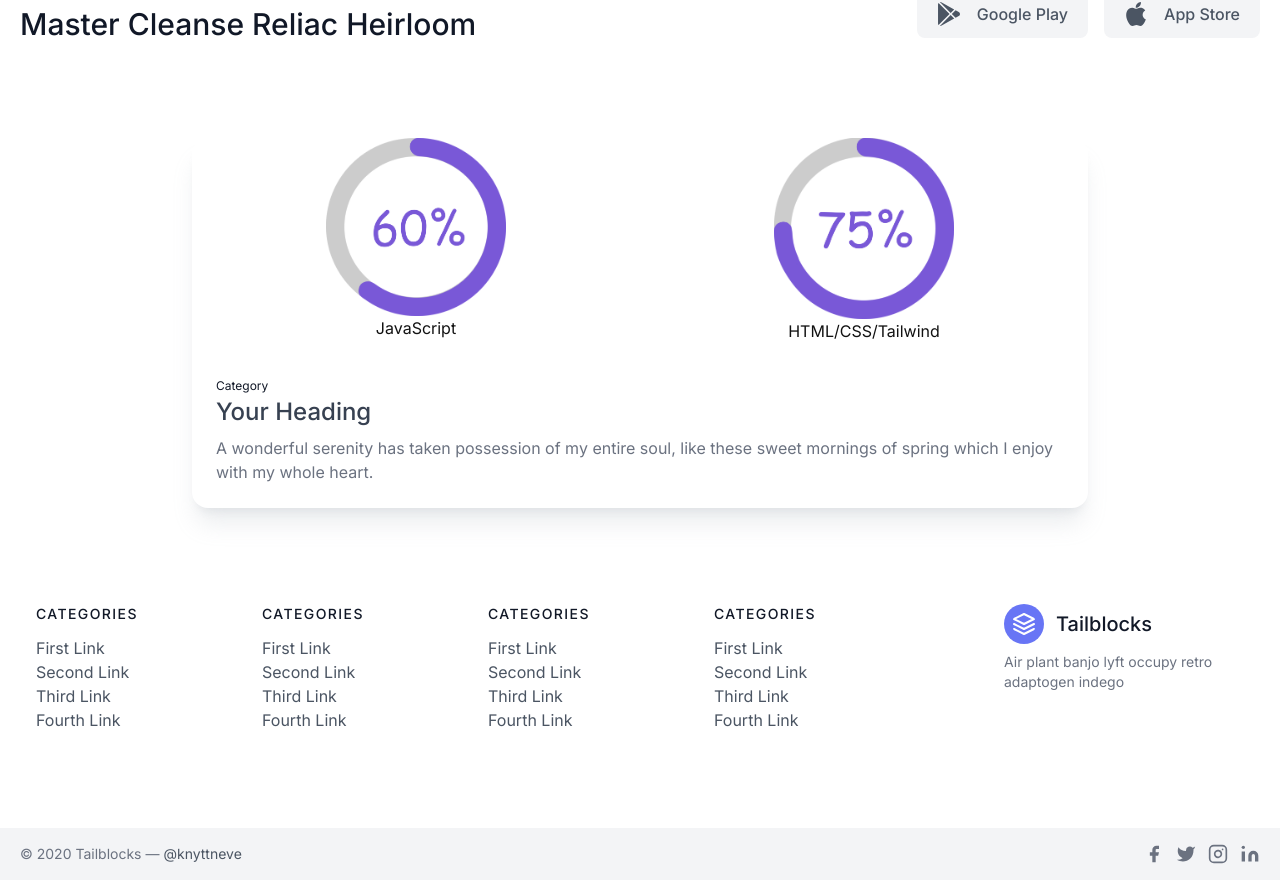
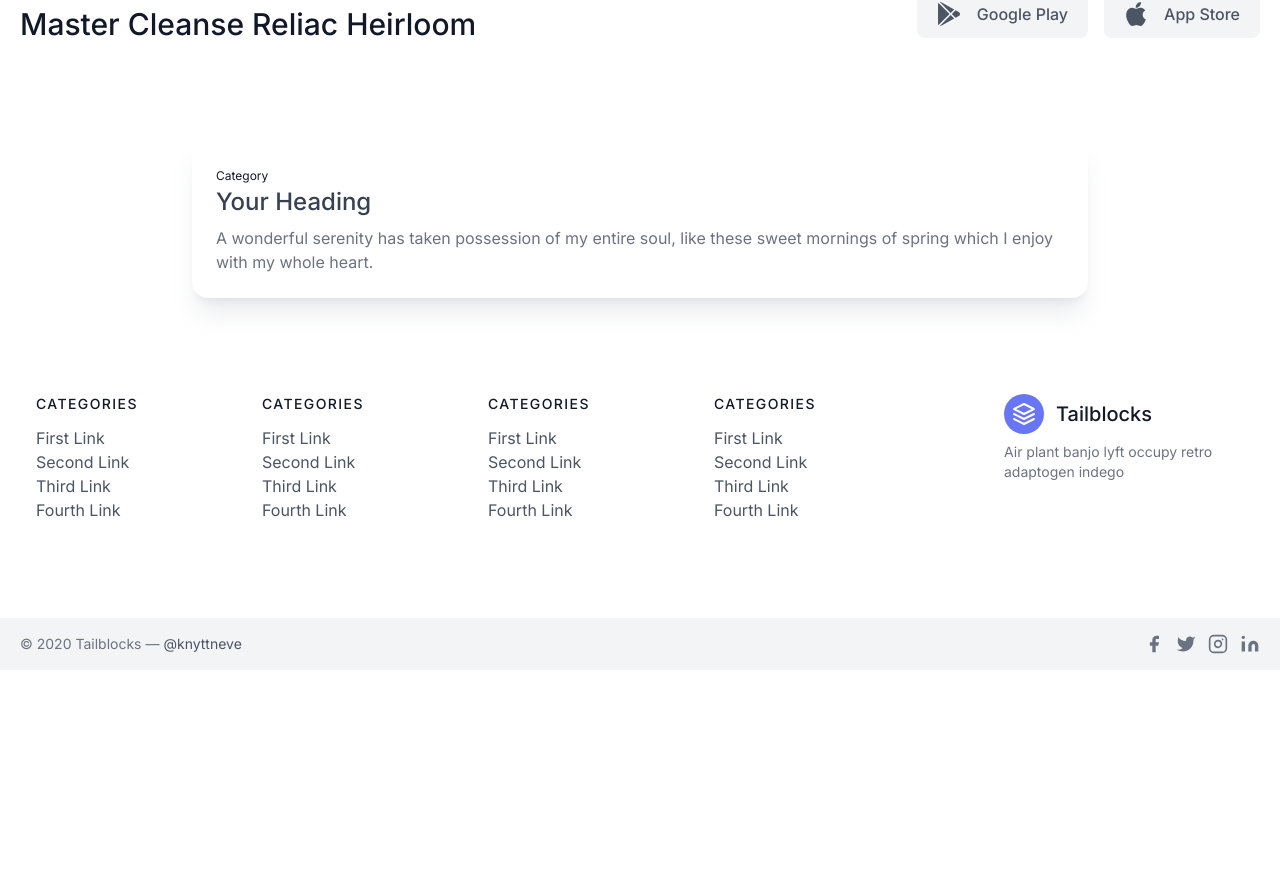
Before and after one commit to jorgeProgramaEn5/ese-next, a Next.js app: page / in a window 1280 px wide. Shown: the part 1606-2486 px from the top of the page. After the commit the page ends 2276 px from the top, so only its background shows below. Built offline with nearby package versions, Linux system fonts and the light colour scheme.

Commit message:
add tarject-7

```diff
--- a/package.json
+++ b/package.json
@@ -18,7 +18,6 @@
     "postcss": "8.4.24",
     "react": "18.2.0",
     "react-dom": "18.2.0",
-    "react-multi-carousel": "^2.8.4",
     "tailwindcss": "3.3.2"
   }
 }
--- a/src/components/Skills.jsx
+++ b/src/components/Skills.jsx
@@ -9,9 +9,9 @@ export default function () {
     <section>
         <div className="mx-auto flex w-[70%] flex-col justify-center bg-white rounded-2xl shadow-xl shadow-gray-400/20">
 
-            <div>
+            {/* <div>
             <Carrusel/>
-            </div>
+            </div> */}
 
             <div className="p-6">
                 <small className="text-gray-900 text-xs">Category</small>
```
Also changed, not shown: 1 other file (tests, documents, lock files or other folders).
